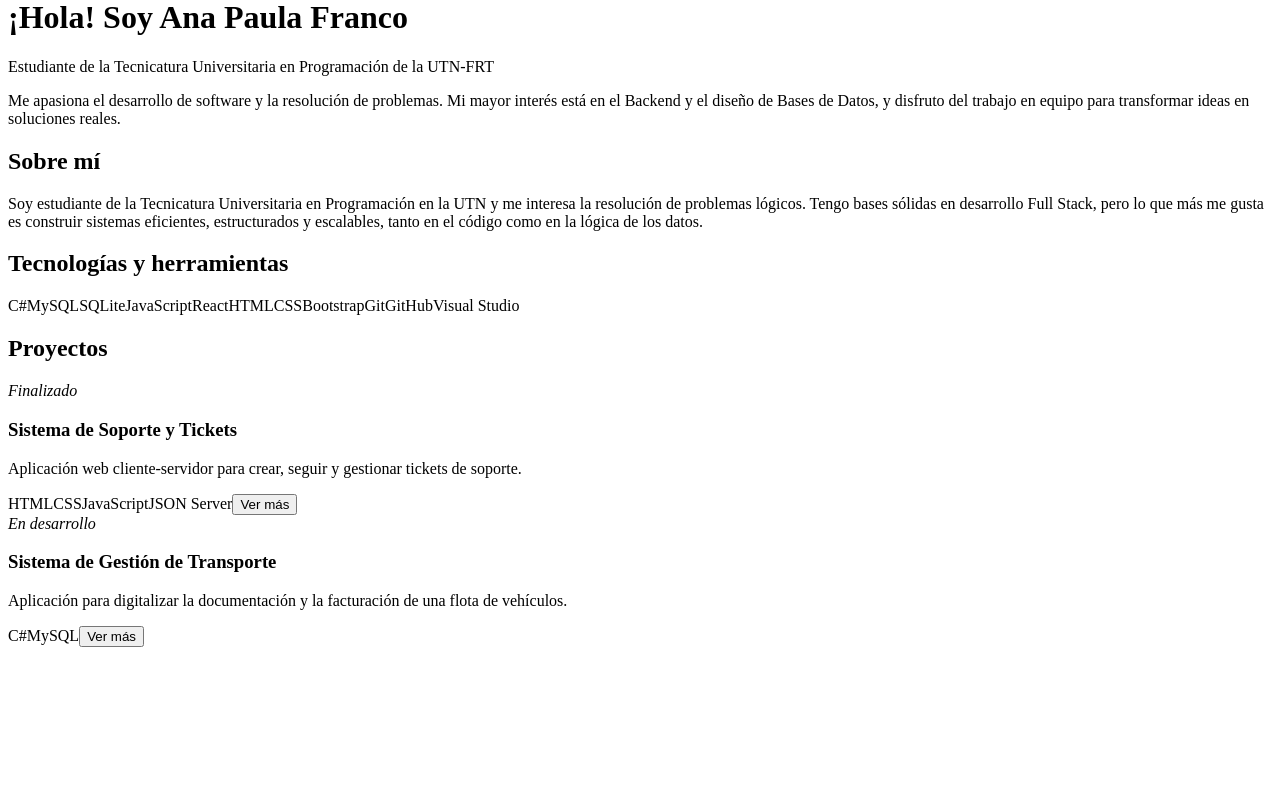
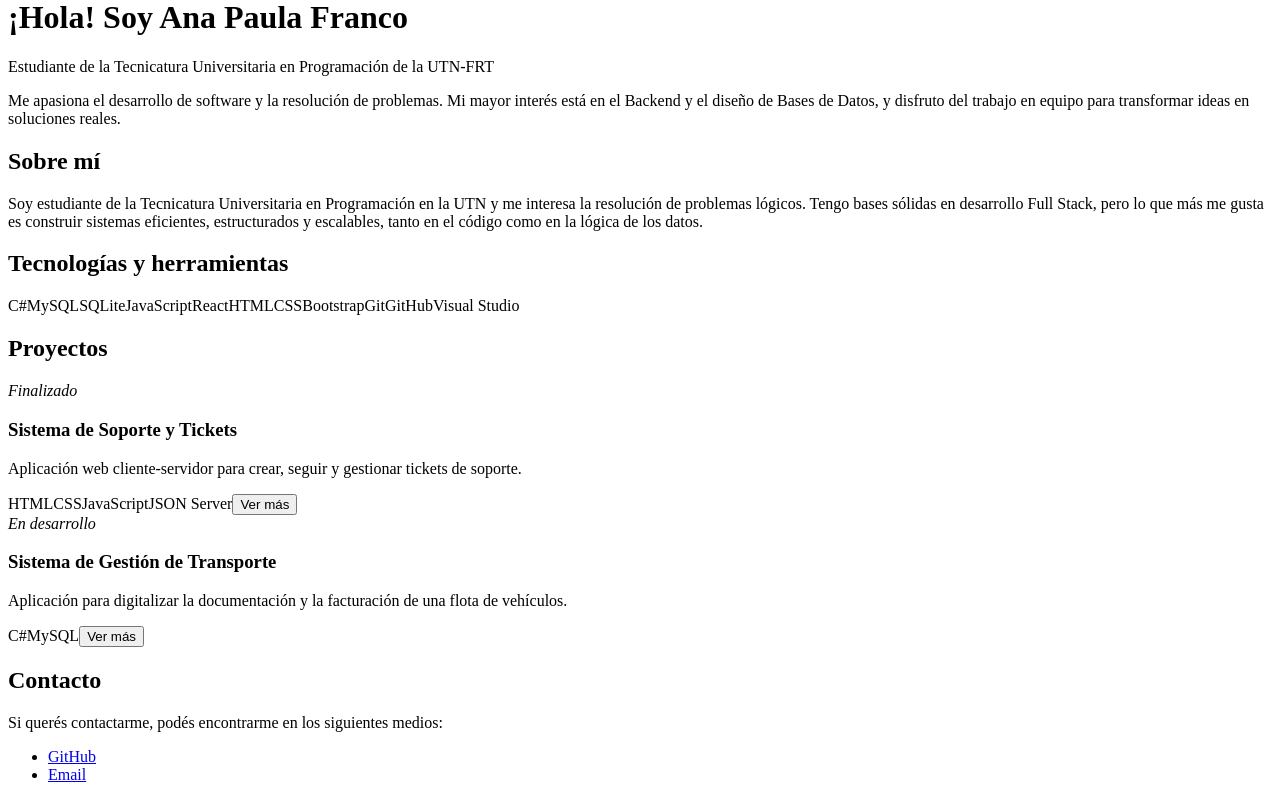
Before and after one commit to paulyff/tp1-react-portafolio-franco-ana, a React (Vite) app: page / in a window 1280 px wide. Shown: the part 179-979 px from the top of the page. Before the commit the page ends 834 px from the top, so only its background shows below. Built offline with nearby package versions, Linux system fonts and the light colour scheme.

Commit message:
agrego seccion de contacto

```diff
--- a/src/components/Contact.jsx
+++ b/src/components/Contact.jsx
@@ -0,0 +1,21 @@
+const Contact = ({ contactos }) => {
+  return (
+    <div className="seccion" id="Contacto">
+      <h2>Contacto</h2>
+
+      <p>Si querés contactarme, podés encontrarme en los siguientes medios:</p>
+
+      <ul>
+        {contactos.map((contacto) => (
+          <li key={contacto.nombre}>
+            <a href={contacto.enlace} target="_blank" rel="noreferrer">
+              {contacto.nombre}
+            </a>
+          </li>
+        ))}
+      </ul>
+    </div>
+  );
+};
+
+export default Contact;
--- a/src/data/datos.js
+++ b/src/data/datos.js
@@ -53,7 +53,17 @@ const datos = {
       repositorio: null,
     },
   ],
-  contactos: [],
+  contactos: [
+    {
+      nombre: "GitHub",
+      enlace: "https://github.com/paulyff",
+    },
+
+    {
+      nombre: "Email",
+      enlace: "mailto:pauli.franco998@gmail.com",
+    },
+  ],
 };
 
 export default datos;
--- a/src/pages/Home.jsx
+++ b/src/pages/Home.jsx
@@ -5,6 +5,7 @@ import About from "../components/About";
 import Skills from "../components/Skills";
 import Proyects from "../components/Proyects";
 import datosIniciales from "../data/datos";
+import Contact from "../components/Contact";
 
 const Home = () => {
   const [datos] = useState(datosIniciales);
@@ -24,6 +25,8 @@ const Home = () => {
       <Skills tecnologias={datos.tecnologias} />
 
       <Proyects proyectos={datos.proyectos} />
+
+      <Contact contactos={datos.contactos} />
     </>
   );
 };
```
